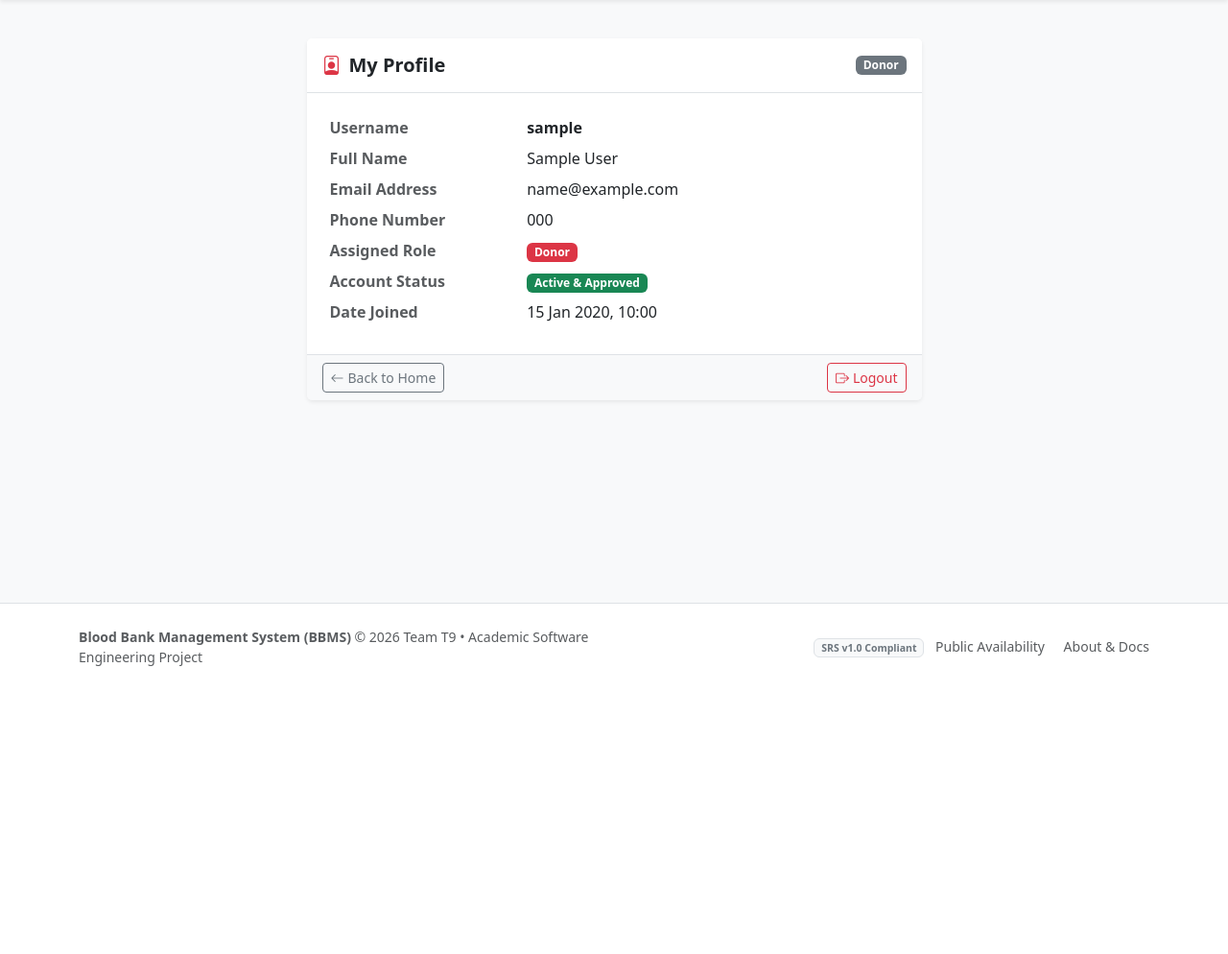
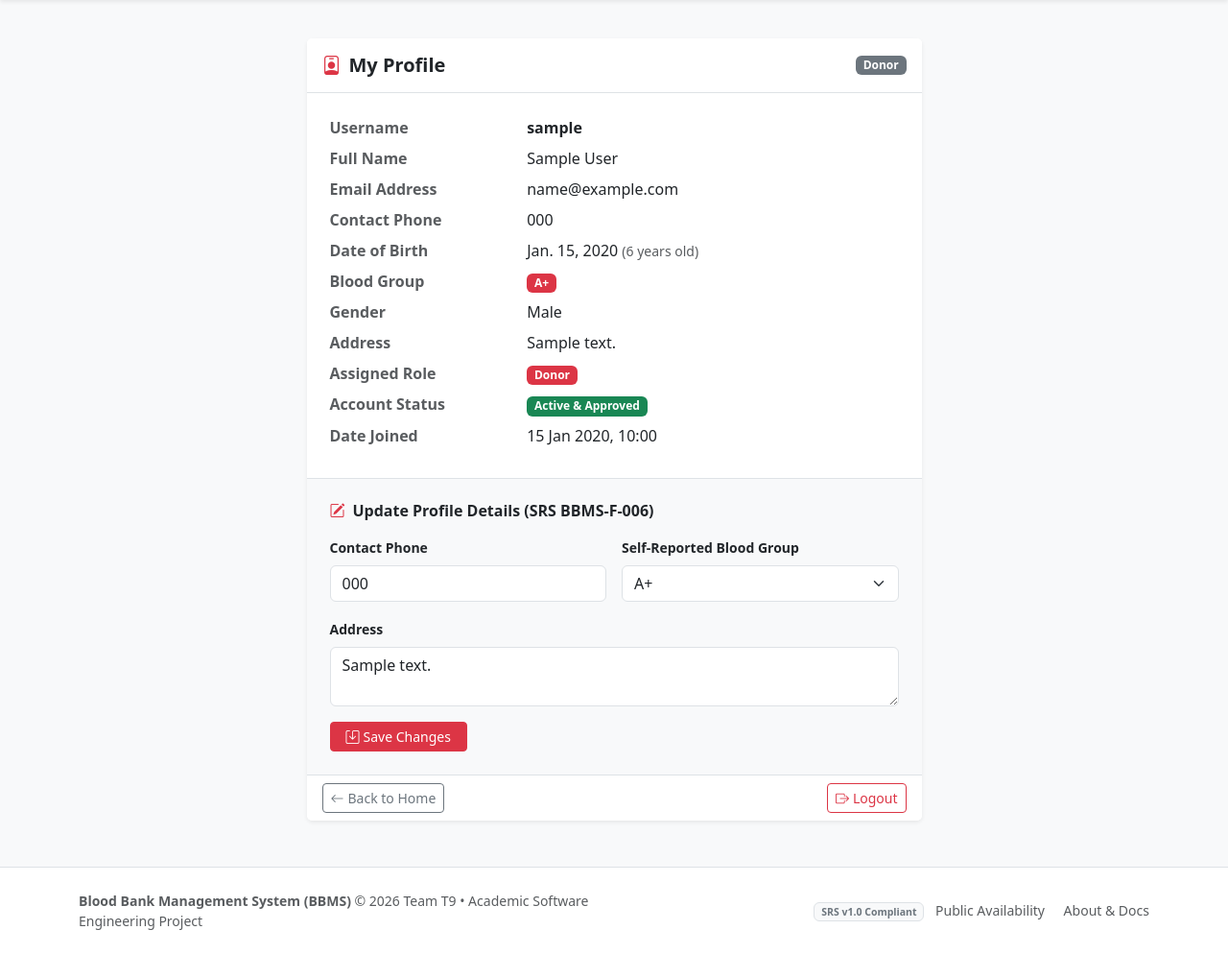
Before and after one commit to SE-Blood-Bank-Management-System/Blood-Bank-Management-System, a Django app: page /accounts/profile/ in a window 1280 px wide. Shown: the part 81-1075 px from the top of the page at 96% size. Before the commit the page ends 775 px from the top, so only its background shows below. Run offline with Django 5.2, Linux system fonts and the light colour scheme; a user stored in the database is signed in; tables that the repository leaves empty hold one stand-in row (values such as "Sample post").

Commit message:
feat(accounts): coordinate registration, profile editing, and admin account management

```diff
--- /dev/null
+++ b/accounts/forms.py
@@ -0,0 +1,178 @@
+from django import forms
+from django.contrib.auth.password_validation import validate_password
+from django.utils import timezone
+from .models import User
+
+
+class DonorRegistrationForm(forms.ModelForm):
+    """
+    Donor registration form enforcing:
+    - Required fields: name, email, dob, phone, gender, password (BBMS-F-001)
+    - Minimum age validation of 18 years from date of birth (BBMS-F-002)
+    - Unique email per donor account (BBMS-F-003)
+    - Strong password hashing via PBKDF2/bcrypt (BBMS-SR-002)
+    """
+    dob = forms.DateField(
+        required=True,
+        widget=forms.DateInput(attrs={'type': 'date', 'class': 'form-control'})
+    )
+    password = forms.CharField(
+        required=True,
+        widget=forms.PasswordInput(attrs={'class': 'form-control', 'placeholder': 'Choose a secure password'}),
+        validators=[validate_password]
+    )
+    first_name = forms.CharField(
+        max_length=150,
+        required=True,
+        widget=forms.TextInput(attrs={'class': 'form-control', 'placeholder': 'First Name'})
+    )
+    last_name = forms.CharField(
+        max_length=150,
+        required=True,
+        widget=forms.TextInput(attrs={'class': 'form-control', 'placeholder': 'Last Name'})
+    )
+    email = forms.EmailField(
+        required=True,
+        widget=forms.EmailInput(attrs={'class': 'form-control', 'placeholder': 'john.doe@example.com'})
+    )
+    phone = forms.CharField(
+        max_length=20,
+        required=True,
+        widget=forms.TextInput(attrs={'class': 'form-control', 'placeholder': '+91 9876543210'})
+    )
+    gender = forms.ChoiceField(
+        choices=[('', 'Select Gender')] + list(User.Gender.choices),
+        required=True,
+        widget=forms.Select(attrs={'class': 'form-select'})
+    )
+    blood_group = forms.ChoiceField(
+        choices=[('', 'Unknown / Not sure')] + list(User.BloodGroup.choices),
+        required=False,
+        widget=forms.Select(attrs={'class': 'form-select'})
+    )
+
+    class Meta:
+        model = User
+        fields = ('first_name', 'last_name', 'email', 'dob', 'phone', 'gender', 'blood_group', 'password')
+
+    def clean_dob(self):
+        dob = self.cleaned_data.get('dob')
+        if not dob:
+            raise forms.ValidationError("Date of birth is required.")
+        today = timezone.now().date()
+        age = today.year - dob.year - ((today.month, today.day) < (dob.month, dob.day))
+        if age < 18:
+            raise forms.ValidationError("Donors must be at least 18 years old to register (SRS BBMS-F-002).")
+        return dob
+
+    def clean_email(self):
+        email = self.cleaned_data.get('email')
+        if not email:
+            raise forms.ValidationError("Email address is required.")
+        clean_email = email.strip().lower()
+        if User.objects.filter(email__iexact=clean_email).exists():
+            raise forms.ValidationError("An account with this email address already exists (SRS BBMS-F-003).")
+        return clean_email
+
+    def save(self, commit=True):
+        user = super().save(commit=False)
+        user.role = User.Role.DONOR
+        user.is_approved = True
+        user.date_of_birth = self.cleaned_data.get('dob')
+        user.email = self.cleaned_data.get('email')
+        # Use email as username if not specified
+        user.username = self.cleaned_data.get('email')
+        user.set_password(self.cleaned_data.get('password'))
+        if commit:
+            user.save()
+        return user
+
+
+class HospitalRegistrationForm(forms.ModelForm):
+    """
+    Hospital registration form collecting facility and contact details.
+    Hospital accounts are created in unapproved status pending admin review.
+    SRS: 4.13 (BBMS-F-040, BBMS-F-042).
+    """
+    password = forms.CharField(
+        required=True,
+        widget=forms.PasswordInput(attrs={'class': 'form-control', 'placeholder': 'Choose password'}),
+        validators=[validate_password]
+    )
+    hospital_name = forms.CharField(
+        max_length=255,
+        required=True,
+        widget=forms.TextInput(attrs={'class': 'form-control', 'placeholder': 'City General Hospital'})
+    )
+    license_number = forms.CharField(
+        max_length=100,
+        required=True,
+        widget=forms.TextInput(attrs={'class': 'form-control', 'placeholder': 'REG-HOSP-2026-981'})
+    )
+    email = forms.EmailField(
+        required=True,
+        widget=forms.EmailInput(attrs={'class': 'form-control', 'placeholder': 'bloodbank@cityhospital.org'})
+    )
+    contact_person = forms.CharField(
+        max_length=150,
+        required=True,
+        widget=forms.TextInput(attrs={'class': 'form-control', 'placeholder': 'Dr. S. Sharma'})
+    )
+    phone = forms.CharField(
+        max_length=20,
+        required=True,
+        widget=forms.TextInput(attrs={'class': 'form-control', 'placeholder': '+91 80 2345 6789'})
+    )
+    address = forms.CharField(
+        required=True,
+        widget=forms.Textarea(attrs={'class': 'form-control', 'rows': 2, 'placeholder': 'Facility address'})
+    )
+
+    class Meta:
+        model = User
+        fields = ('hospital_name', 'license_number', 'email', 'contact_person', 'phone', 'address', 'password')
+
+    def clean_email(self):
+        email = self.cleaned_data.get('email')
+        if not email:
+            raise forms.ValidationError("Email address is required.")
+        clean_email = email.strip().lower()
+        if User.objects.filter(email__iexact=clean_email).exists():
+            raise forms.ValidationError("An account with this email address already exists.")
+        return clean_email
+
+    def save(self, commit=True):
+        user = super().save(commit=False)
+        user.role = User.Role.HOSPITAL
+        user.is_approved = False  # Pending administrator approval (SRS BBMS-F-040, BBMS-F-042)
+        user.email = self.cleaned_data.get('email')
+        user.username = self.cleaned_data.get('email')
+        user.set_password(self.cleaned_data.get('password'))
+        if commit:
+            user.save()
+        return user
+
+
+class UserProfileUpdateForm(forms.ModelForm):
+    """
+    Form allowing users (especially donors) to view and update contact and demographic details.
+    SRS: 4.2 (BBMS-F-006).
+    """
+    phone = forms.CharField(
+        max_length=20,
+        required=False,
+        widget=forms.TextInput(attrs={'class': 'form-control'})
+    )
+    address = forms.CharField(
+        required=False,
+        widget=forms.Textarea(attrs={'class': 'form-control', 'rows': 2})
+    )
+    blood_group = forms.ChoiceField(
+        choices=[('', 'Unknown / Not sure')] + list(User.BloodGroup.choices),
+        required=False,
+        widget=forms.Select(attrs={'class': 'form-select'})
+    )
+
+    class Meta:
+        model = User
+        fields = ('phone', 'address', 'blood_group')
--- a/accounts/views.py
+++ b/accounts/views.py
@@ -3,13 +3,16 @@ from django.contrib.auth import authenticate, login, logout
 from django.contrib.auth.decorators import login_required
 from django.contrib.auth.forms import AuthenticationForm
 from django.shortcuts import redirect, render
+from django.utils.http import url_has_allowed_host_and_scheme
+from .forms import DonorRegistrationForm, HospitalRegistrationForm, UserProfileUpdateForm
 from .models import User
 
 
 def login_view(request):
     """
-    User login supporting all BBMS roles (Donor, Hospital, Staff, Admin).
-    SRS: 4.1 (F-004), 4.13 (F-041), 5.1.2 (SR-001)
+    User login supporting all BBMS roles (Donor, Hospital, Staff, Admin)
+    with authentication by either username or email and role-directed redirection.
+    SRS: 4.1 (BBMS-F-004), 4.13 (BBMS-F-041), 4.20 (BBMS-F-063), 5.1.2 (BBMS-SR-001, BBMS-SR-007).
     """
     if request.user.is_authenticated:
         return redirect('core:home')
@@ -18,12 +21,41 @@ def login_view(request):
         form = AuthenticationForm(request, data=request.POST)
         if form.is_valid():
             user = form.get_user()
+
+            # Account status checks
+            if not user.is_active:
+                messages.error(
+                    request,
+                    'Your account has been deactivated. Please contact an administrator (SRS BBMS-F-063).'
+                )
+                return render(request, 'accounts/login.html', {'form': form})
+
             if not user.is_approved:
-                messages.error(request, 'Your account is pending administrator approval before activation.')
+                messages.error(
+                    request,
+                    'Your account is pending administrator approval before activation (SRS BBMS-F-040, BBMS-F-042).'
+                )
                 return render(request, 'accounts/login.html', {'form': form})
+
             login(request, user)
-            messages.success(request, f'Welcome back, {user.get_full_name() or user.username} ({user.get_role_display()})!')
-            return redirect('core:home')
+            messages.success(
+                request,
+                f'Welcome back, {user.get_full_name() or user.username} ({user.get_role_display()})!'
+            )
+
+            # Redirect handling: safe next parameter, else role dashboard
+            next_url = request.POST.get('next') or request.GET.get('next')
+            if next_url and url_has_allowed_host_and_scheme(next_url, allowed_hosts={request.get_host()}):
+                return redirect(next_url)
+
+            if user.is_donor:
+                return redirect('donors:dashboard')
+            elif user.is_staff_member:
+                return redirect('inventory:dashboard')
+            elif user.is_hospital:
+                return redirect('core:home')
+            else:
+                return redirect('core:home')
         else:
             messages.error(request, 'Invalid email/username or password.')
     else:
@@ -34,8 +66,8 @@ def login_view(request):
 
 def logout_view(request):
     """
-    Logs out the authenticated user.
-    SRS: 5.1.2 (SR-006)
+    Logs out the authenticated user and invalidates session.
+    SRS: 5.1.2 (BBMS-SR-006).
     """
     logout(request)
     messages.info(request, 'You have been successfully logged out.')
@@ -44,41 +76,89 @@ def logout_view(request):
 
 def register_donor(request):
     """
-    Donor registration endpoint skeleton.
-    SRS: 4.1 (BBMS-F-001 to BBMS-F-003)
+    Donor registration endpoint enforcing 18+ age validation, unique email,
+    and automatic account activation.
+    SRS: 4.1 (BBMS-F-001, BBMS-F-002, BBMS-F-003, BBMS-F-004), 5.1.2 (BBMS-SR-002).
     """
     if request.user.is_authenticated:
         return redirect('core:home')
 
     if request.method == 'POST':
-        messages.info(request, 'Donor registration processing is ready for module implementation.')
-        return redirect('accounts:login')
+        form = DonorRegistrationForm(request.POST)
+        if form.is_valid():
+            user = form.save()
+            login(request, user, backend='accounts.backends.EmailOrUsernameModelBackend')
+            messages.success(
+                request,
+                f'Welcome to BBMS, {user.get_full_name() or user.username}! Your donor account is active.'
+            )
+            return redirect('donors:dashboard')
+        else:
+            for field, errors in form.errors.items():
+                for error in errors:
+                    messages.error(request, error)
+    else:
+        form = DonorRegistrationForm()
 
-    return render(request, 'accounts/register_donor.html', {'title': 'Donor Registration'})
+    return render(request, 'accounts/register_donor.html', {
+        'title': 'Donor Registration',
+        'form': form
+    })
 
 
 def register_hospital(request):
     """
-    Hospital registration endpoint skeleton.
-    SRS: 4.13 (BBMS-F-040 to BBMS-F-042)
+    Hospital registration endpoint collecting institution and contact details.
+    Hospital accounts are created in unapproved status pending admin review.
+    SRS: 4.13 (BBMS-F-040, BBMS-F-042).
     """
     if request.user.is_authenticated:
         return redirect('core:home')
 
     if request.method == 'POST':
-        messages.info(request, 'Hospital registration submitted and pending admin approval.')
-        return redirect('accounts:login')
+        form = HospitalRegistrationForm(request.POST)
+        if form.is_valid():
+            user = form.save()
+            messages.info(
+                request,
+                f'Registration for {user.hospital_name or user.username} submitted successfully! '
+                'Your account is pending administrator approval before activation (SRS BBMS-F-040, BBMS-F-042).'
+            )
+            return redirect('accounts:login')
+        else:
+            for field, errors in form.errors.items():
+                for error in errors:
+                    messages.error(request, error)
+    else:
+        form = HospitalRegistrationForm()
 
-    return render(request, 'accounts/register_hospital.html', {'title': 'Hospital Registration'})
+    return render(request, 'accounts/register_hospital.html', {
+        'title': 'Hospital Registration',
+        'form': form
+    })
 
 
 @login_required
 def profile(request):
     """
-    View user profile details.
-    SRS: 4.2 (BBMS-F-006)
+    View and update user profile details (contact number, address, blood group).
+    SRS: 4.2 (BBMS-F-006).
     """
+    if request.method == 'POST':
+        form = UserProfileUpdateForm(request.POST, instance=request.user)
+        if form.is_valid():
+            form.save()
+            messages.success(request, 'Profile details updated successfully (SRS BBMS-F-006).')
+            return redirect('accounts:profile')
+        else:
+            for field, errors in form.errors.items():
+                for error in errors:
+                    messages.error(request, error)
+    else:
+        form = UserProfileUpdateForm(instance=request.user)
+
     return render(request, 'accounts/profile.html', {
         'title': 'User Profile',
-        'user': request.user
+        'user': request.user,
+        'form': form
     })
--- a/templates/accounts/login.html
+++ b/templates/accounts/login.html
@@ -16,6 +16,9 @@
 
           <form method="post" action="{% url 'accounts:login' %}" novalidate>
             {% csrf_token %}
+            {% if request.GET.next %}
+              <input type="hidden" name="next" value="{{ request.GET.next }}">
+            {% endif %}
 
             <div class="mb-3">
               <label for="id_username" class="form-label fw-semibold">Username or Email</label>
--- a/templates/accounts/profile.html
+++ b/templates/accounts/profile.html
@@ -6,7 +6,7 @@
 <div class="container">
   <div class="row justify-content-center">
     <div class="col-md-8 col-lg-7">
-      <div class="card shadow-sm border-0">
+      <div class="card shadow-sm border-0 mb-4">
         <div class="card-header bg-white border-bottom py-3">
           <div class="d-flex justify-content-between align-items-center">
             <h5 class="fw-bold mb-0"><i class="bi bi-person-badge text-danger me-2"></i>My Profile</h5>
@@ -24,8 +24,42 @@
             <dt class="col-sm-4 text-muted">Email Address</dt>
             <dd class="col-sm-8">{{ user.email|default:"Not specified" }}</dd>
 
-            <dt class="col-sm-4 text-muted">Phone Number</dt>
+            <dt class="col-sm-4 text-muted">Contact Phone</dt>
             <dd class="col-sm-8">{{ user.phone|default:"Not specified" }}</dd>
+
+            {% if user.is_donor %}
+              <dt class="col-sm-4 text-muted">Date of Birth</dt>
+              <dd class="col-sm-8">
+                {{ user.date_of_birth|default:"Not specified" }}
+                {% if user.age %}<span class="text-muted small">({{ user.age }} years old)</span>{% endif %}
+              </dd>
+
+              <dt class="col-sm-4 text-muted">Blood Group</dt>
+              <dd class="col-sm-8">
+                {% if user.blood_group %}
+                  <span class="badge bg-danger">{{ user.blood_group }}</span>
+                {% else %}
+                  <span class="text-muted">Not specified</span>
+                {% endif %}
+              </dd>
+
+              <dt class="col-sm-4 text-muted">Gender</dt>
+              <dd class="col-sm-8">{{ user.gender|default:"Not specified" }}</dd>
+            {% endif %}
+
+            {% if user.is_hospital %}
+              <dt class="col-sm-4 text-muted">Hospital Name</dt>
+              <dd class="col-sm-8">{{ user.hospital_name|default:"Not specified" }}</dd>
+
+              <dt class="col-sm-4 text-muted">License Number</dt>
+              <dd class="col-sm-8">{{ user.license_number|default:"Not specified" }}</dd>
+
+              <dt class="col-sm-4 text-muted">Contact Person</dt>
+              <dd class="col-sm-8">{{ user.contact_person|default:"Not specified" }}</dd>
+            {% endif %}
+
+            <dt class="col-sm-4 text-muted">Address</dt>
+            <dd class="col-sm-8">{{ user.address|default:"Not specified" }}</dd>
 
             <dt class="col-sm-4 text-muted">Assigned Role</dt>
             <dd class="col-sm-8"><span class="badge bg-danger">{{ user.get_role_display }}</span></dd>
@@ -43,7 +77,50 @@
             <dd class="col-sm-8">{{ user.date_joined|date:"d M Y, H:i" }}</dd>
           </dl>
         </div>
-        <div class="card-footer bg-light border-top d-flex justify-content-between">
+
+        {# Edit Profile Section (SRS BBMS-F-006) #}
+        <div class="card-body border-top bg-light p-4">
+          <h6 class="fw-bold mb-3"><i class="bi bi-pencil-square me-2 text-danger"></i>Update Profile Details (SRS BBMS-F-006)</h6>
+          <form method="post" action="{% url 'accounts:profile' %}">
+            {% csrf_token %}
+            <div class="row g-3">
+              <div class="col-md-6">
+                <label class="form-label fw-semibold small">Contact Phone</label>
+                <input type="text" name="phone" value="{{ user.phone }}" class="form-control" placeholder="+91 9876543210">
+              </div>
+
+              {% if user.is_donor %}
+                <div class="col-md-6">
+                  <label class="form-label fw-semibold small">Self-Reported Blood Group</label>
+                  <select name="blood_group" class="form-select">
+                    <option value="" {% if not user.blood_group %}selected{% endif %}>Unknown / Not sure</option>
+                    <option value="A+" {% if user.blood_group == 'A+' %}selected{% endif %}>A+</option>
+                    <option value="A-" {% if user.blood_group == 'A-' %}selected{% endif %}>A-</option>
+                    <option value="B+" {% if user.blood_group == 'B+' %}selected{% endif %}>B+</option>
+                    <option value="B-" {% if user.blood_group == 'B-' %}selected{% endif %}>B-</option>
+                    <option value="AB+" {% if user.blood_group == 'AB+' %}selected{% endif %}>AB+</option>
+                    <option value="AB-" {% if user.blood_group == 'AB-' %}selected{% endif %}>AB-</option>
+                    <option value="O+" {% if user.blood_group == 'O+' %}selected{% endif %}>O+</option>
+                    <option value="O-" {% if user.blood_group == 'O-' %}selected{% endif %}>O-</option>
+                  </select>
+                </div>
+              {% endif %}
+
+              <div class="col-12">
+                <label class="form-label fw-semibold small">Address</label>
+                <textarea name="address" class="form-control" rows="2" placeholder="Address">{{ user.address }}</textarea>
+              </div>
+
+              <div class="col-12">
+                <button type="submit" class="btn btn-danger btn-sm px-3">
+                  <i class="bi bi-save me-1"></i>Save Changes
+                </button>
+              </div>
+            </div>
+          </form>
+        </div>
+
+        <div class="card-footer bg-white border-top d-flex justify-content-between">
           <a href="{% url 'core:home' %}" class="btn btn-outline-secondary btn-sm">
             <i class="bi bi-arrow-left me-1"></i>Back to Home
           </a>
```
Also changed, not shown: accounts/admin.py (+61 -7 lines).
